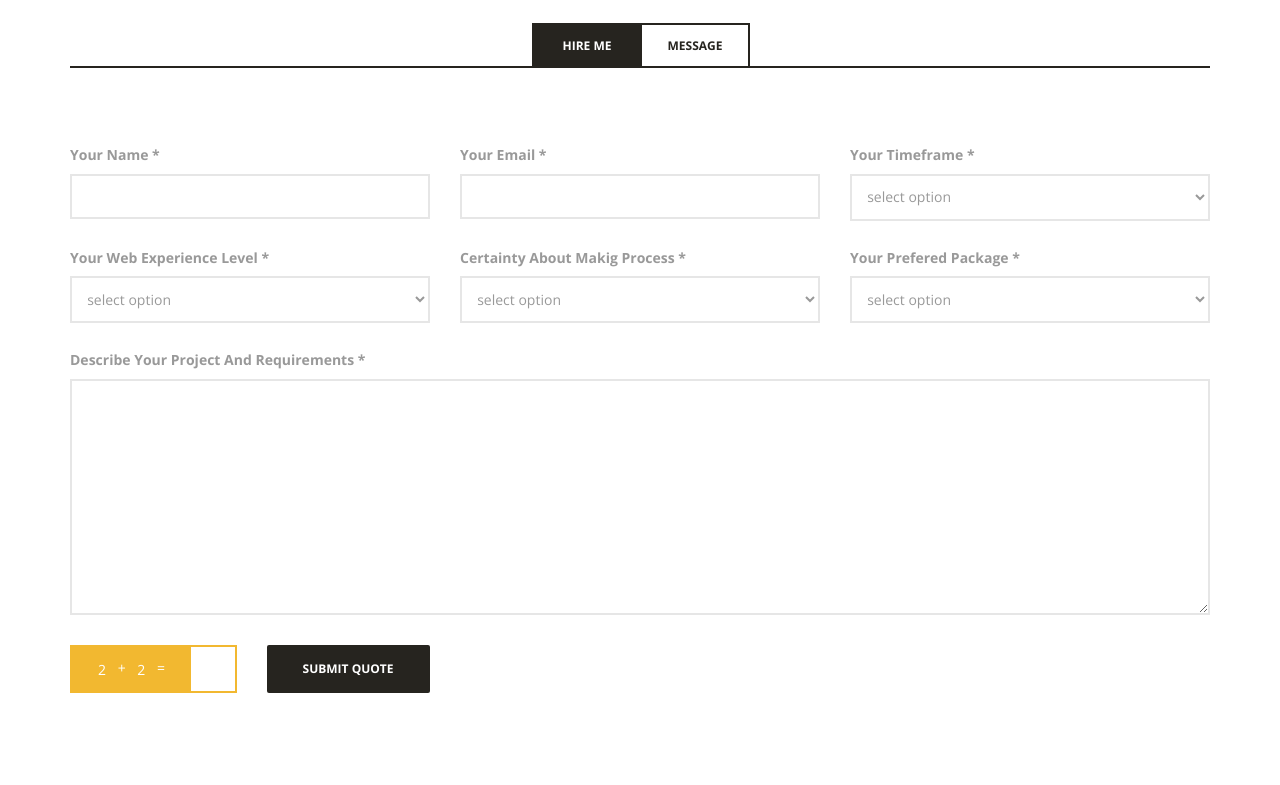
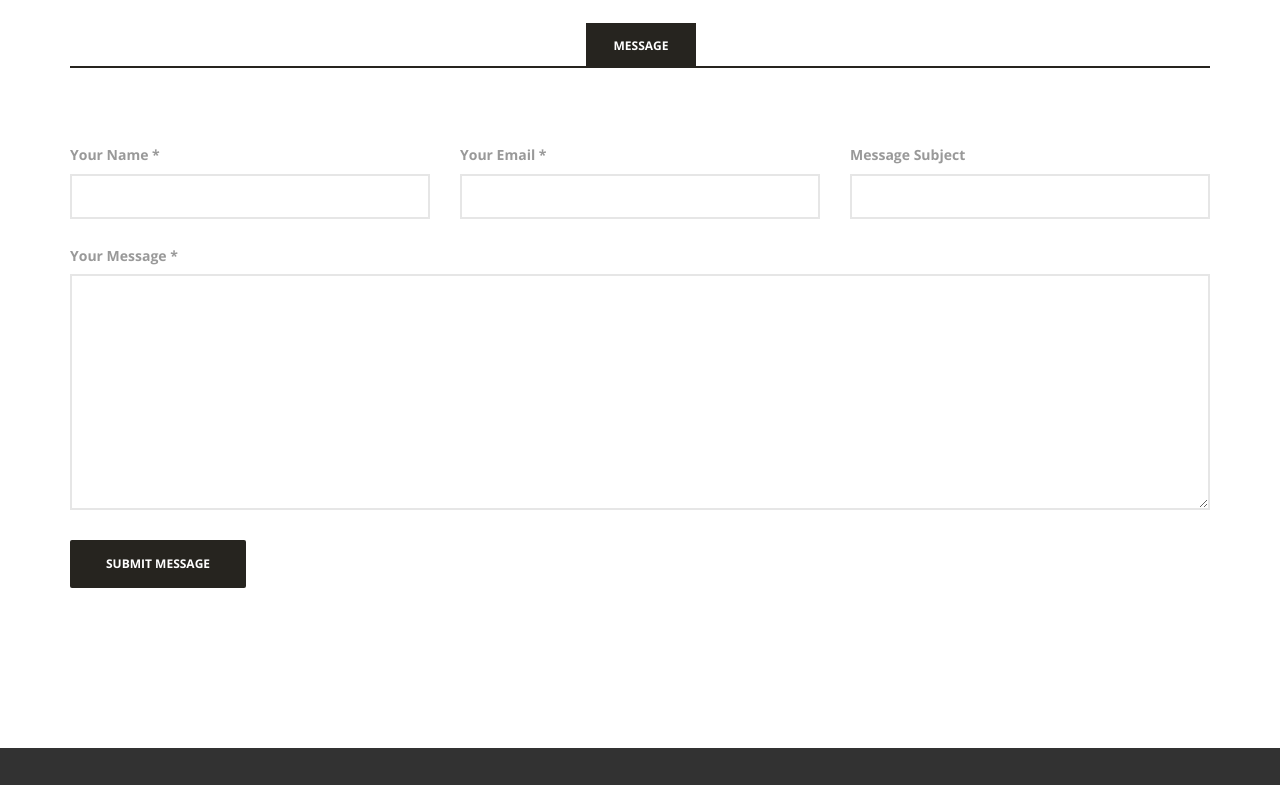
Before and after one commit to binshams339971/tarikbinshams.github.io, a plain HTML site: page index.html in a window 1280 px wide. Shown: the part 7130-7915 px from the top of the page. Drawn offline with nearby package versions, Linux system fonts and the light colour scheme.

Commit message:
Contact Form updated

```diff
--- a/index.html
+++ b/index.html
@@ -1290,126 +1290,19 @@
 					<!-- #CONTACT TABS -->
 					<div class="text-center contact-tabs-holder">
 						<ul class="nav nav-tabs text-uppercase small bold inline-block v-middle tabs-list contact-tabs-list" role="tablist">
-							<li role="presentation" class="active"><a class="square" href="#contact-panel-1" role="tab" data-toggle="tab">hire me</a></li>
-							<li role="presentation"><a class="square" href="#contact-panel-2" role="tab" data-toggle="tab">message</a></li>
+							<li role="presentation" class="active"><a class="square" href="#contact-panel-1" role="tab" data-toggle="tab">message</a></li>
 						</ul>
 					</div>
 
 					<!-- #CONTACT PANELS -->
 					<div class="main-block__sub-padder tab-content text-left">
 
-						<!-- HIRE FORM -->
+
+						<!-- CONTACT FORM -->
 						<div id="contact-panel-1" class="tab-pane active">
 
-							<!-- RESULTS MESSAGES -->
-							<div class="alert hidden" role="alert" style="margin-bottom: 30px;">
-							   <button type="button" class="close pull-right" data-hide="alert"><span aria-hidden="true"><i class="fa fa-times"></i></span><span class="sr-only">Close</span></button>
-							   <p></p>
-							</div>
-
-							<!-- #HIRE FORM -->
-							<form action="inc/contact/request.php" id="hire-form" role="form" class="contact-form" method="post">
-								<div class="row form-list">
-
-									<!-- Security Elements -->
-									<input type="text" class="is_legit" name="is_legit">
-									<input type="text" class="is_legit" name="action" value="hire">
-									<!-- Security Elements -->
-
-									<!-- FORM NAME -->
-									<div class="col-xs-12 col-md-6 col-lg-4">
-										<label class="bold text-capitalize">your name *</label>
-										<input type="text" name="hireme_name" class="form-control" required>
-									</div>
-
-									<!-- FORM EMAIL -->
-									<div class="col-xs-12 col-md-6 col-lg-4">
-										<label class="bold text-capitalize">your email *</label>
-										<input type="email" name="hireme_email" class="form-control" required>
-									</div>
-
-									<!-- TIMEFRAME OPTION -->
-									<div class="col-xs-12 col-md-6 col-lg-4">
-										<label class="bold text-capitalize">your timeframe *</label>
-										<select name="hireme_timeframe" class="form-control">
-											<option value="">select option</option>
-											<option value="1">As soon as possible (rush job)</option>
-											<option value="2">Within 1 week (rush job)</option>
-											<option value="3">Within 2 weeks</option>
-											<option value="4">Within a month</option>
-											<option value="5">Sometime in the next few months</option>
-											<option value="6">I'm not really sure</option>
-										 </select>
-									</div>
-
-									<!-- EXPERIENCE OPTION -->
-									<div class="col-xs-12 col-md-6 col-lg-4">
-										<label class="bold text-capitalize">Your Web Experience Level *</label>
-										<select name="hireme_experience" class="form-control">
-											<option value="">select option</option>
-											<option value="1">Not much, I'll need your help</option>
-											<option value="2">Average - I surf the web</option>
-											<option value="3">I can design websites</option>
-											<option value="4">I can hand code HTML</option>
-											<option value="5">I'm not really sure</option>
-										</select>
-									</div>
-
-									<!-- DECISION OPTION -->
-									<div class="col-xs-12 col-md-6 col-lg-4">
-										<label class="bold text-capitalize">Certainty About Makig Process *</label>
-										<select name="hireme_process" class="form-control">
-											<option value="">select option</option>
-											<option value="1">I'm just starting to explore options</option>
-											<option value="2">I'm sending out requests to a few vendors</option>
-											<option value="3">I want to use you, I just need some more details</option>
-											<option value="4">I'm ready to get started, where do I send payment?</option>
-										</select>
-									</div>
-
-									<!-- PACKAGE OPTION -->
-									<div class="col-xs-12 col-md-6 col-lg-4">
-										<label class="bold text-capitalize">Your Prefered Package *</label>
-										<select name="hireme_package" class="form-control">
-											<option value="">select option</option>
-											<option value="1">designer</option>
-											<option value="2">developer</option>
-											<option value="3">speaker</option>
-										</select>
-									</div>
-
-									<!-- REQUIREMENTS -->
-									<div class="col-xs-12">
-										<label class="bold text-capitalize">Describe Your Project And Requirements *</label>
-										<textarea name="hireme_requirements" class="form-control" rows="15" required></textarea>
-									</div>
-
-									<!-- CAPTCHA & SUBMIT -->
-									<div class="col-xs-12">
-
-										<div class="inline-block captcha-holder">
-											<input type="text" name="#" class="captcha-number" value="1" readonly> +
-											<input type="text" name="#" class="captcha-number" value="1" readonly> =
-											<input class="captcha form-control" type="text" name="captcha" maxlength="2" required>
-										</div><!--
-										--><input type="submit" class="btn btn--main-inverted" value="Submit Quote">
-									</div>
-								</div>
-							</form>
-
-						</div>
-
-						<!-- CONTACT FORM -->
-						<div id="contact-panel-2" class="tab-pane">
-
-							<!-- RESULTS MESSAGES -->
-							<div class="alert hidden" role="alert" style="margin-bottom: 30px;">
-							   <button type="button" class="close pull-right" data-hide="alert"><span aria-hidden="true"><i class="fa fa-times"></i></span><span class="sr-only">Close</span></button>
-							   <p></p>
-							</div>
-
 							<!-- #CONTACT FORM -->
-							<form action="inc/contact/request.php" id="message-form" role="form" class="contact-form" method="post">
+							<form action="" id="message-form" role="form" class="contact-form" method="post">
 								<div class="row form-list">
 
 									<!-- Security Elements -->
@@ -1440,15 +1333,8 @@
 										<textarea name="contact_message" class="form-control" rows="15" required></textarea>
 									</div>
 
-									<!-- CAPTCHA & SUBMIT -->
 									<div class="col-xs-12">
-
-										<div class="inline-block captcha-holder">
-											<input type="text" name="#" class="captcha-number" value="1" readonly> +
-											<input type="text" name="#" class="captcha-number" value="1" readonly> =
-											<input id="captcha" class="captcha form-control" type="text" name="captcha" maxlength="2" required>
-										</div><!--
-										--><input type="submit" class="btn btn--main-inverted" value="Submit message">
+										<input type="submit" class="btn btn--main-inverted" value="Submit message">
 									</div>
 								</div>
 							</form>
```
